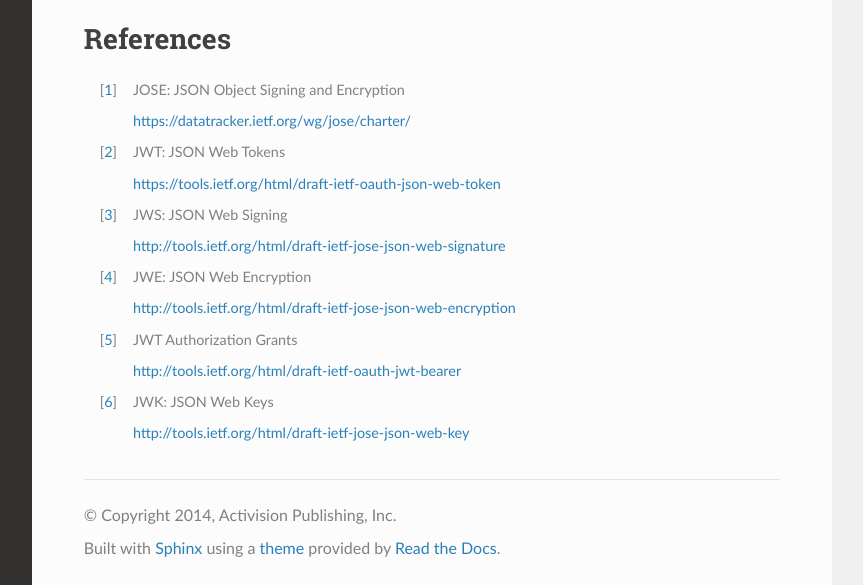
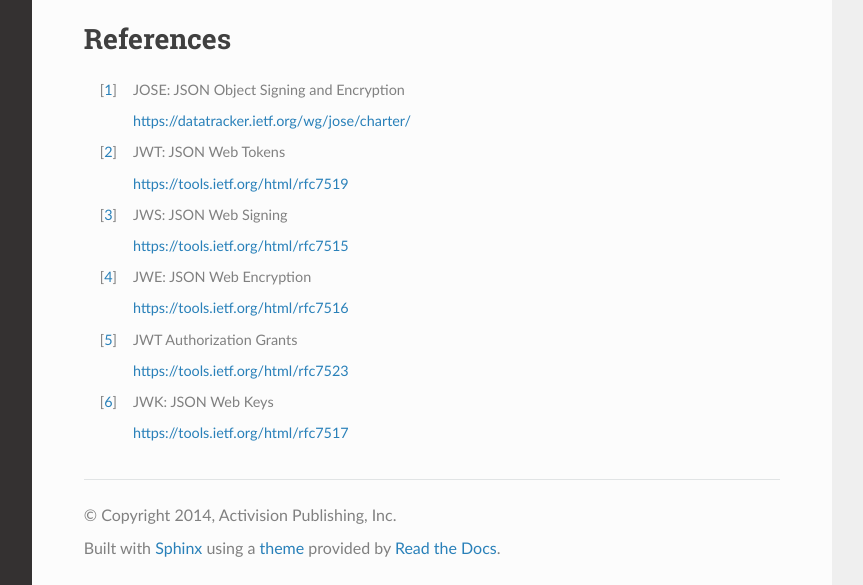
Before and after one commit to Demonware/jose, a Sphinx documentation site: the page built from docs/source/index.rst, in a window 1280 px wide and 900 px high, scrolled down 5003 px, cut to the strip 315-900 px from the top of the window. Shown: the whole strip, without its empty margins (268-1131 px from the left). Built offline with Sphinx 7.4.7 and the Read the Docs theme 2.0.0, drawn with Linux system fonts in a browser that asks for light colours; part of the change alters nothing that is shown.

Commit message:
Replace links to IETF drfats with link to RFCs

```diff
--- a/docs/source/index.rst
+++ b/docs/source/index.rst
@@ -226,20 +226,20 @@ References
 
 .. [#f2] JWT: JSON Web Tokens
 
-    https://tools.ietf.org/html/draft-ietf-oauth-json-web-token
+    https://tools.ietf.org/html/rfc7519
 
 .. [#f3] JWS: JSON Web Signing
 
-    http://tools.ietf.org/html/draft-ietf-jose-json-web-signature
+    https://tools.ietf.org/html/rfc7515
 
 .. [#f4] JWE: JSON Web Encryption
 
-    http://tools.ietf.org/html/draft-ietf-jose-json-web-encryption
+    https://tools.ietf.org/html/rfc7516
 
 .. [#f5] JWT Authorization Grants
 
-    http://tools.ietf.org/html/draft-ietf-oauth-jwt-bearer
+    https://tools.ietf.org/html/rfc7523
 
 .. [#f6] JWK: JSON Web Keys
 
-    http://tools.ietf.org/html/draft-ietf-jose-json-web-key
+    https://tools.ietf.org/html/rfc7517
```
